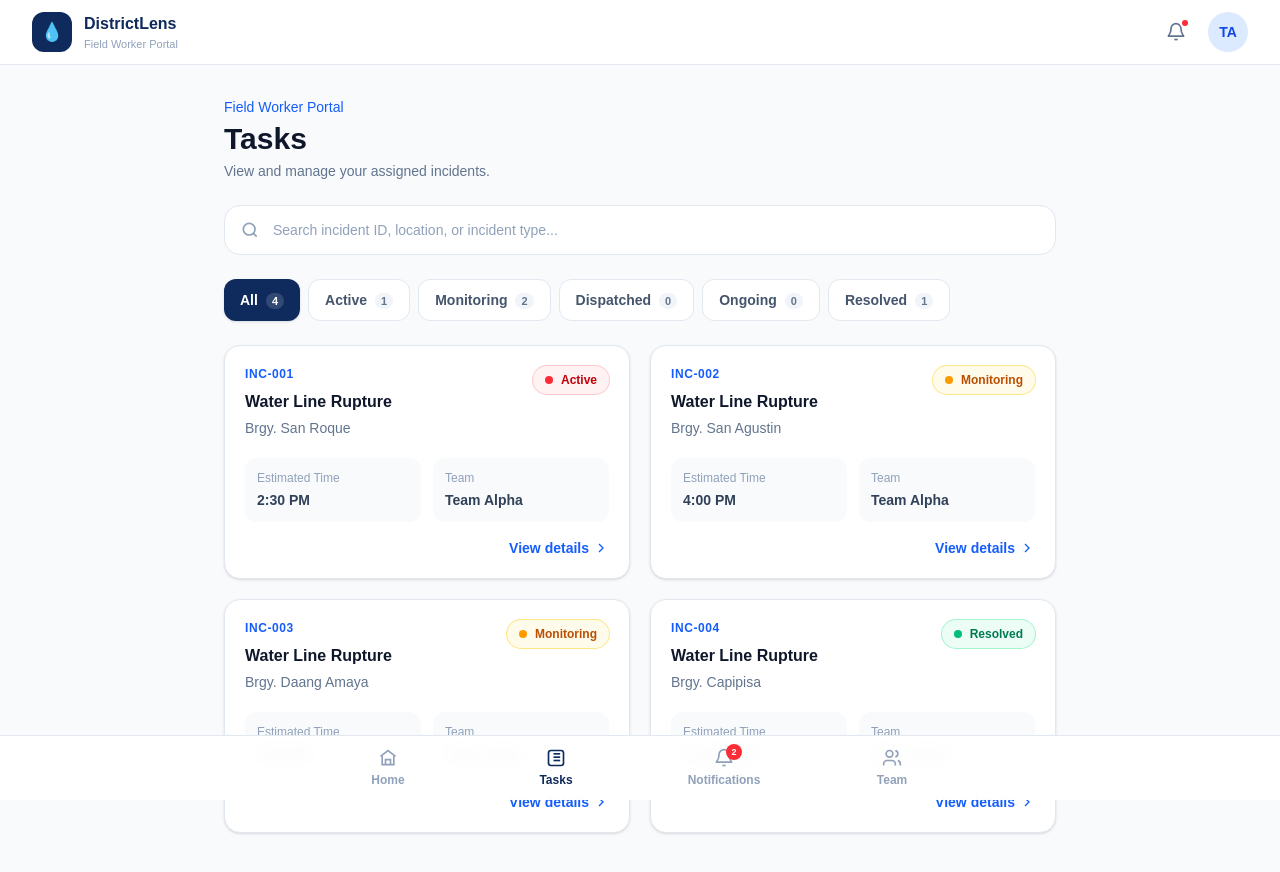
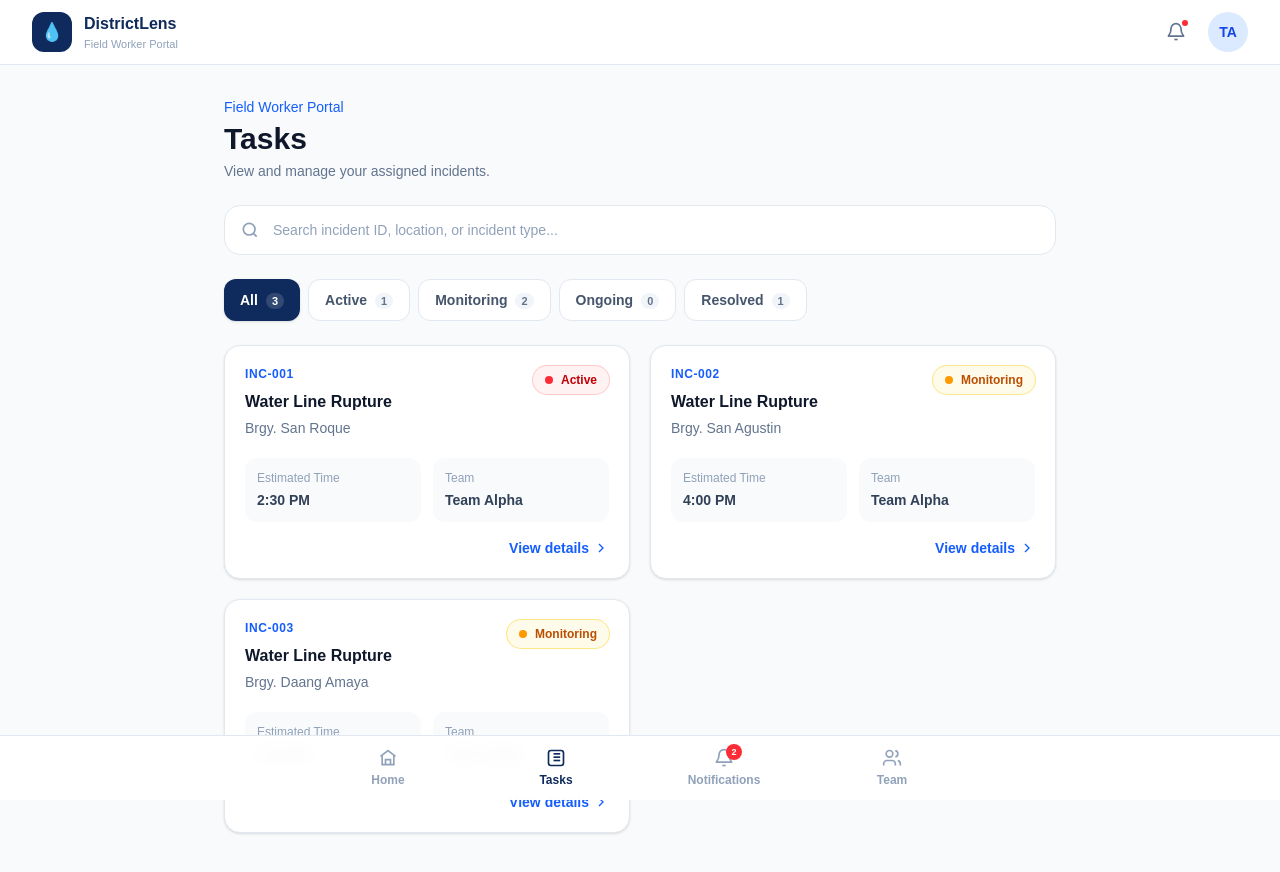
Before and after one commit to vincent23/districtlens_field_worker, a Next.js app: page / in a window 1280 px wide. Both pictures are taken after a click on the button "Tasks". Shown: the top 872 px of the page. Built offline with nearby package versions, Linux system fonts and the light colour scheme.

Commit message:
Fixed Filter Buttons & All Counts

```diff
--- a/app/page.tsx
+++ b/app/page.tsx
@@ -370,7 +370,9 @@ export default function Home() {
         task.type.toLowerCase().includes(search.toLowerCase());
 
       const matchesFilter =
-        taskFilter === "All" || task.status === taskFilter;
+        taskFilter === "All"
+        ? task.status !== "Resolved"
+        : task.status === taskFilter;
 
       return matchesSearch && matchesFilter;
     });
@@ -853,7 +855,6 @@ export default function Home() {
       "All",
       "Active",
       "Monitoring",
-      "Dispatched",
       "Ongoing",
       "Resolved",
     ];
@@ -915,7 +916,7 @@ export default function Home() {
                     }`}
                   >
                     {filter === "All"
-                      ? tasks.length
+                      ? filteredTasks.length
                       : tasks.filter((task) => task.status === filter).length}
                   </span>
                 </button>
```
